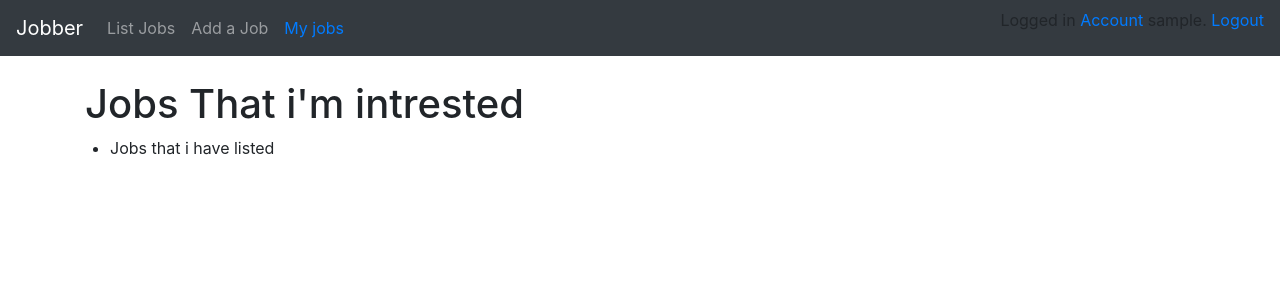
After one commit to nicholsss/Jobber, a Flask app: page /jobs/myjobs in a window 1280 px wide. The commit adds this page. Shown: the top 300 px of the page. Run offline with Flask 2, Linux system fonts and the light colour scheme; a user stored in the database is signed in; tables that the repository leaves empty hold one stand-in row (values such as "Sample post"); data that the repository does not hold is empty; some libraries are stand-ins or nearby versions.

Commit message:
Käyttäjä näkee työt joista kiinnostunut

```diff
--- a/application/jobs/models.py
+++ b/application/jobs/models.py
@@ -60,6 +60,12 @@ class Job(Base):
             response.append({"author":row[0]})
 
         return response
+
+    @staticmethod
+    def jobs_listed(jobID):
+        stmt = text("SELECT * FROM Account A, Job J WHERE A.id = 1 AND J.account_id = A.id;")
+
+    # SELECT * FROM Account A, Job J WHERE A.id = 1 AND J.account_id = A.id;
     #SELECT A.id from account A WHERE A.id = (SELECT account_id FROM Job WHERE A.id == account_id);
    # SELECT A.username FROM Account A WHERE account_id = 1;
     #SELECT A.username FROM Account A, Job j WHERE A.id = 2 AND J.account_id = 2;
--- a/application/jobs/views.py
+++ b/application/jobs/views.py
@@ -23,6 +23,17 @@ def jobs_index():
 def jobs_form():
     return render_template("jobs/new.html", form = JobForm())
 
+
+@app.route("/account")
+@login_required
+def my_account():
+    return render_template("jobs/account.html", user = current_user)
+
+@app.route("/jobs/myjobs")
+@login_required
+def my_jobs():
+    return render_template("jobs/myjobs.html",user = current_user,jobs = Job.interested_jobs(current_user.id))
+
 @app.route("/jobs/edit/<job_id>/")
 @login_required
 def jobs_edit_form(job_id):
@@ -33,7 +44,7 @@ def jobs_show(job_id):
     if current_user.is_authenticated:
         return render_template("jobs/job.html", form = questionForm(), job = Job.query.get(job_id),users=current_user, user = User.query.get(Job.query.get(job_id).account_id))
     else:
-          return render_template("jobs/job.html", form = questionForm(), job = Job.query.get(job_id), author = Job.job_author(job_id))
+          return render_template("jobs/job.html", form = questionForm(), job = Job.query.get(job_id), author = Job.job_author(job_id), user = User.query.get(Job.query.get(job_id).account_id))
 
 @app.route("/jobs/question/<job_id>/", methods =['POST'])
 @login_required
@@ -123,7 +134,3 @@ def jobs_create():
     db.session().commit()
 
     return redirect(url_for("jobs_index"))
-
-#@app.route("/jobs/my_jobs", methods =["GET"])
-#@login_required
-#return render_template("jobs/list.html",user = current_user, jobs = Job.query.all())
--- a/application/templates/jobs/job.html
+++ b/application/templates/jobs/job.html
@@ -7,7 +7,7 @@
   <p>{{job.salary}} €</p>
   <hr class="my-4">
   <p>{{job.description}}</p>
-  <p>Job added by {{user.username}}</p>
+  <p>Job added {{user.username}}</p>
 
   <hr class="my-4">
   {% if user is defined %}
--- a/application/templates/jobs/list.html
+++ b/application/templates/jobs/list.html
@@ -13,7 +13,7 @@
         </a>
         <h6 class="card-subtitle mb-2 text-muted">{{job.salary}} €</h6>
         <p class="card-text">{{job.description}}</p>
-        <p>{{ job.interested }}</p>
+        <b><p>{{ job.interested }}</p></b>
       </div>
       {% if user is defined %}
       <form method="POST" action="{{ url_for('jobs_set_active', job_id=job.id) }}">
--- /dev/null
+++ b/application/templates/jobs/myjobs.html
@@ -0,0 +1,48 @@
+{% extends "layout.html" %}
+
+{% block body %}
+<div class="container">
+    <h1>Jobs That i'm intrested</h1>
+    <div class="row">
+
+
+        {% for job in jobs %}
+
+        {% if job.interested == 'Interested' %}
+
+
+        <div class="card text-center" style="width: 18rem;">
+            <div class="card-body">
+              <a href="{{ url_for('jobs_show', job_id=job.id) }}">
+                <h5 class="card-title">{{job.name}}</h5>
+              </a>
+              <h6 class="card-subtitle mb-2 text-muted">{{job.salary}} €</h6>
+              <p class="card-text">{{job.description}}</p>
+              <p>{{ job.interested }}</p>
+            </div>
+            {% if user is defined %}
+            <form method="POST" action="{{ url_for('jobs_set_active', job_id=job.id) }}">
+              <input style="width: 90px;" type="submit" value="Interested" class="btn btn-primary btn-sm" />
+            </form>
+
+            {% endif %}
+          </div>
+
+        {% endif %}
+
+
+
+        {% endfor %}
+
+
+
+
+    </div>
+    <div class="row">
+        <ul>
+            <li>Jobs that i have listed</li>
+        </ul>
+
+    </div>
+</div>
+{% endblock %}
--- a/application/templates/layout.html
+++ b/application/templates/layout.html
@@ -26,12 +26,15 @@
           <li class="nav-item">
             <a class="nav-link" href="{{ url_for('jobs_form') }} ">Add a Job</a>
           </li>
+          <li class="nav-link"><a  href="{{url_for('my_jobs') }}">My jobs</a>
+        </li>
         </ul>
         <div class="form-inline mt-2 mt-md-0">
 
           {% if current_user.is_authenticated %}
           <p>
-            Logged in {{ current_user.username }}. <a href="{{ url_for('auth_logout') }}">Logout</a>
+            Logged in <a href="{{url_for('my_account')}}"> Account</a> {{ current_user.username }}. <a
+              href="{{ url_for('auth_logout') }}">Logout</a>
           </p>
           {% else %}
 
```
Also changed, not shown: application/templates/jobs/account.html (added, +11 -0 lines), application/auth/models.py (line endings or trailing spaces).
